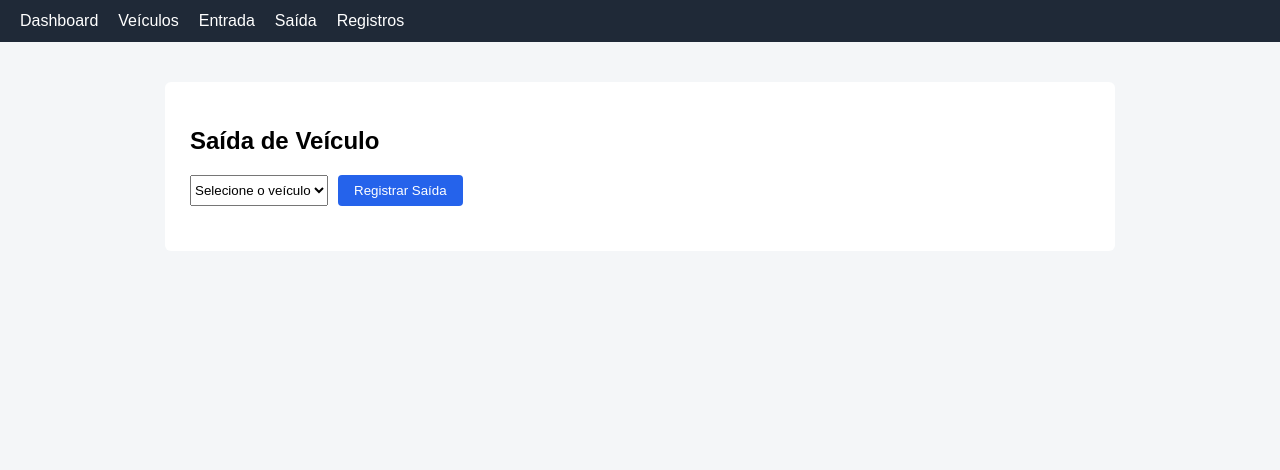
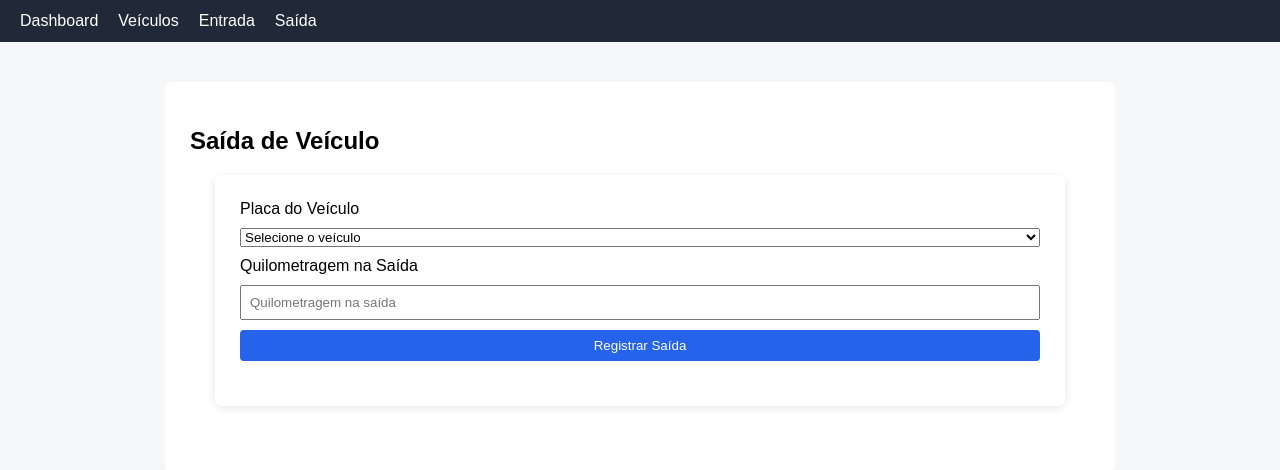
Before and after one commit to alessandrocamargo/devcontrol, a Flask app: page /saida in a window 1280 px wide. Shown: the top 470 px of the page. Run offline with Flask 3, Linux system fonts and the light colour scheme; data comes from the database, SQL or seed files in the repository; both versions use the stored data as it was after the commit.

Commit message:
feat: The km_entrada and km_saida columns were added to the database and added to the routes to record the value.

```diff
--- a/database/db.py
+++ b/database/db.py
@@ -23,11 +23,39 @@
     cursor.execute("""
         CREATE TABLE IF NOT EXISTS registros_veiculos (
             id INTEGER PRIMARY KEY AUTOINCREMENT,
-            placa TEXT NOT NULL,
+            placa TEXT,
+            veiculo_id INTEGER,
             data_hora TEXT NOT NULL,
-            tipo TEXT NOT NULL
+            tipo TEXT NOT NULL,
+            km_entrada INTEGER,
+            km_saida INTEGER
         )
     """)
 
+    # Ensure migration: add missing columns if the table was created previously
+    cursor.execute("PRAGMA table_info('registros_veiculos')")
+    existing_cols = {row[1] for row in cursor.fetchall()}  # row[1] is column name
+
+    # Add veiculo_id if missing (used as FK to veiculos.id)
+    if 'veiculo_id' not in existing_cols:
+        try:
+            cursor.execute("ALTER TABLE registros_veiculos ADD COLUMN veiculo_id INTEGER")
+        except Exception:
+            pass
+
+    # Add km_entrada if missing
+    if 'km_entrada' not in existing_cols:
+        try:
+            cursor.execute("ALTER TABLE registros_veiculos ADD COLUMN km_entrada INTEGER")
+        except Exception:
+            pass
+
+    # Add km_saida if missing
+    if 'km_saida' not in existing_cols:
+        try:
+            cursor.execute("ALTER TABLE registros_veiculos ADD COLUMN km_saida INTEGER")
+        except Exception:
+            pass
+
     conn.commit()
     conn.close()
--- a/routes/saidas.py
+++ b/routes/saidas.py
@@ -10,6 +10,7 @@
 
     if request.method == "POST":
         veiculo_id = request.form["veiculo_id"]
+        km_saida = request.form["km_saida"]
         data_hora = datetime.now().strftime("%Y-%m-%d %H:%M:%S")
 
         # 🔒 Regra de negócio: não sair sem entrada
@@ -30,10 +31,10 @@
 
         conn.execute(
             """
-            INSERT INTO registros_veiculos (veiculo_id, data_hora, tipo)
-            VALUES (?, ?, 'saida')
+            INSERT INTO registros_veiculos (veiculo_id, data_hora, tipo, km_saida)
+            VALUES (?, ?, 'saida', ?)
             """,
-            (veiculo_id, data_hora)
+            (veiculo_id, data_hora, km_saida)
         )
         conn.commit()
         conn.close()
--- a/routes/veiculos.py
+++ b/routes/veiculos.py
@@ -64,4 +64,4 @@
     finally:
         conn.close()
 
-    return redirect(url_for("veiculos.listar_veiculos"))
+    return redirect(url_for("veiculos.novo_veiculo"))
--- a/static/css/style.css
+++ b/static/css/style.css
@@ -65,22 +65,21 @@
     background-color: #e5e7eb;
 }
 .card {
-    flex: 1;
+    flex: 0 0 140px;
     background: #f9fafb;
-    padding: 20px;
-    border-radius: 6px;
+    padding: 12px;
+    border-radius: 8px;
     text-align: center;
     border: 1px solid #e5e7eb;
-    width: 180px;
-    border-radius: 8px;
-    text-align: center;
-    box-shadow: 0 2px 6px rgba(0,0,0,0.1);
+    width: 140px;
+    box-shadow: 0 1px 4px rgba(0,0,0,0.06);
 }
 
 .card h3 {
     margin: 0;
     color: #374151;
-    margin-bottom: 10px;
+    margin-bottom: 8px;
+    font-size: 1rem;
 }
 
 
@@ -147,8 +146,8 @@
         }
 
         .card-icon {
-            font-size: 48px;
-            margin-bottom: 20px;
+            font-size: 36px;
+            margin-bottom: 12px;
         }
 
         .card h2 {
@@ -171,3 +170,32 @@
         .btn-cadastrar {
             background-color: #2ecc71;
         }
+
+.form-container {
+    display: block;
+    max-width: 800px;
+    margin: 0 auto 40px auto;
+    display: flex;
+    flex-direction: column;
+    gap: 10px;
+    background: #ffffff;
+    padding: 25px;
+    border-radius: 6px;
+    box-shadow: 0 2px 8px rgba(0,0,0,0.1);
+}
+
+/* Ensure forms inside the container stack vertically */
+.form-container form {
+    display: flex;
+    flex-direction: column;
+    gap: 10px;
+}
+
+/* Make inputs, selects, textareas and buttons span full width */
+.form-container input,
+.form-container select,
+.form-container textarea,
+.form-container button {
+    width: 100%;
+    box-sizing: border-box;
+}
--- a/templates/base.html
+++ b/templates/base.html
@@ -9,12 +9,10 @@
 <body>
     <nav class="navbar">
         <a href="/">Dashboard</a>
-        <a href="{{ url_for('veiculos.menu_veiculos') }}">Veículos</a>
+        <a href="{{ url_for('veiculos.novo_veiculo') }}">Veículos</a>
         <a href="/entrada">Entrada</a>
         <a href="/saida">Saída</a>
-        <a href="/registros">Registros</a>
     </nav>
-
     <div class="container">
         {% block content %}
         {% endblock %}
--- a/templates/saida.html
+++ b/templates/saida.html
@@ -9,15 +9,18 @@
   {% endfor %}
 {% endwith %}
 
-<form method="post">
+<div class="form-container">
+  <form method="post">
+  <label for="">Placa do Veículo</label>
   <select name="veiculo_id" required>
     <option value="">Selecione o veículo</option>
     {% for v in veiculos %}
       <option value="{{ v.id }}">{{ v.placa }}</option>
     {% endfor %}
   </select>
-
+  <label for="">Quilometragem na Saída</label>
+  <input type="number" name="km_saida" placeholder="Quilometragem na saída" required>
   <button type="submit">Registrar Saída</button>
-</form>
+</div>
 
 {% endblock %}
--- a/templates/veiculos/menu.html
+++ b/templates/veiculos/menu.html
@@ -4,14 +4,14 @@
   <h1>Gestão de Veículos</h1>
     <div class="cards">
         <!-- CARD LISTAR -->
-        <div class="card">
+        <!-- <div class="card">
             <div class="card-icon">📋</div>
             <h2>Listar veículos</h2>
             <p>Visualize todos os veículos cadastrados no sistema.</p>
             <a href="{{ url_for('veiculos.listar_veiculos') }}" class="btn-listar">
                 Acessar
             </a>
-        </div>
+        </div> -->
 
         <!-- CARD CADASTRAR -->
         <div class="card">
```
Also changed, not shown: routes/entradas.py (+4 -3 lines), templates/entrada.html (+6 -2 lines), templates/index.html (deleted, +0 -37 lines), templates/veiculos/novo.html (+1 -20 lines), update_db.py (added, +14 -0 lines), database.db.
